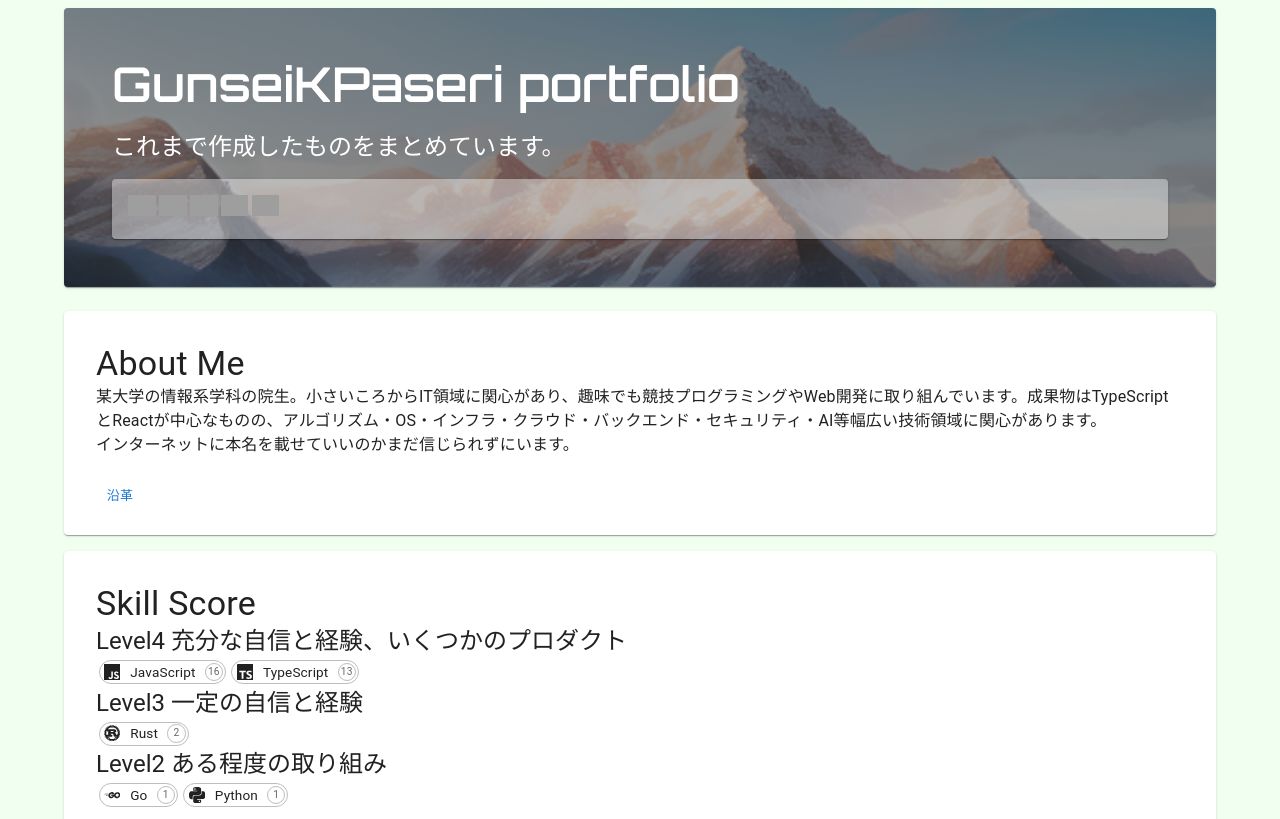
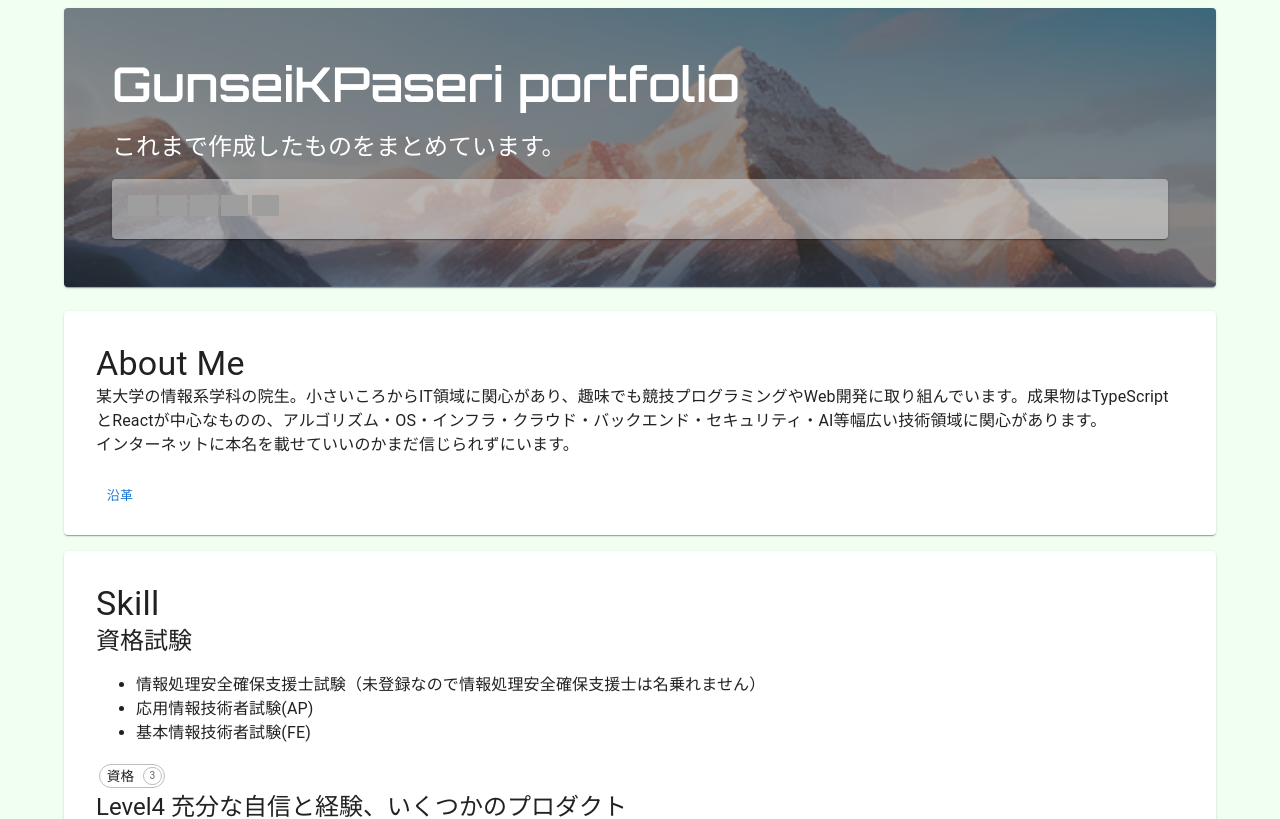
Before and after one commit to GunseiKPaseri/GunseiKPaseri.github.io, a React (Vite) app: page / in a window 1280 px wide. Shown: the top 819 px of the page. Built offline with nearby package versions, Linux system fonts and the light colour scheme; grey boxes are pictures that could not be loaded.

Commit message:
fix: 遷移時の検索クエリ修正

```diff
--- a/src/components/molecules/ContentsCardExpanded.tsx
+++ b/src/components/molecules/ContentsCardExpanded.tsx
@@ -6,8 +6,10 @@ import CardMedia from "@mui/material/CardMedia"
 import Stack from "@mui/material/Stack"
 import Typography from "@mui/material/Typography"
 
+import { useContext } from "react"
 import { useNavigate } from "react-router-dom"
 import type { Source } from "../../sourceMeta.tsx"
+import { appContext, tagOnlyClick } from "../../state/context.ts"
 import { CardLinkButton } from "../atom/CardLinkButton.tsx"
 import { Markdown } from "../atom/Markdown.tsx"
 import { NewBudge } from "../atom/NewBudge.tsx"
@@ -15,6 +17,7 @@ import { TagList } from "./TagList.tsx"
 
 export const ContentsCardExpanded = (props: { source: Source }) => {
   const navigate = useNavigate()
+  const context = useContext(appContext)
   const date = new Date(props.source.date)
   const dateString = `${date.getFullYear()}年${date.getMonth() + 1}月${date.getDate()}日`
 
@@ -47,9 +50,13 @@ export const ContentsCardExpanded = (props: { source: Source }) => {
           <Box sx={{ p: 1, pt: 0 }}>
             <TagList
               tags={props.source.tag}
-              onClick={(_, active) => {
-                if (!active) navigate("/productions")
-                return true
+              onClick={(tag, active) => {
+                if (active) {
+                  return true
+                }
+                context.dispatch(tagOnlyClick(tag))
+                navigate("/productions")
+                return false
               }}
             />
           </Box>
--- a/src/components/template/SkillScore.tsx
+++ b/src/components/template/SkillScore.tsx
@@ -1,8 +1,10 @@
 import Card from "@mui/material/Card"
 import CardContent from "@mui/material/CardContent"
 import Typography from "@mui/material/Typography"
+import { useContext } from "react"
 import { useNavigate } from "react-router-dom"
-import { contentsTagEntries } from "../../sourceMeta"
+import { contentsTagEntries, sources } from "../../sourceMeta"
+import { appContext, tagOnlyClick } from "../../state/context"
 import { TagChip } from "../atom/TagChip"
 
 const skill = [
@@ -13,11 +15,32 @@ const skill = [
 
 export function SkillScore() {
   const navigate = useNavigate()
+  const context = useContext(appContext)
   return (
     <Card sx={{ padding: 2, mb: 2 }}>
       <CardContent>
         <Typography variant="h4" color="inherit">
-          Skill Score
+          Skill
+        </Typography>
+        <Typography variant="h5" color="inherit">
+          資格試験
+        </Typography>
+        <Typography variant="body1" color="inherit">
+          <ul>
+            {sources
+              .filter((x) => x.tag.includes("資格"))
+              .map((x) => (
+                <li key={x.title}>{x.title}</li>
+              ))}
+          </ul>
+          <TagChip
+            key="資格"
+            tag="資格"
+            onClick={(_, active) => {
+              if (!active) navigate("/productions")
+              return true
+            }}
+          />
         </Typography>
         {skill.map(([score, text]) => (
           <div key={score}>
@@ -32,8 +55,12 @@ export function SkillScore() {
                     key={tag}
                     tag={tag}
                     onClick={(_, active) => {
-                      if (!active) navigate("/productions")
-                      return true
+                      if (active) {
+                        return true
+                      }
+                      context.dispatch(tagOnlyClick(tag))
+                      navigate("/productions")
+                      return false
                     }}
                   />
                 ))}
--- a/src/source.tsx
+++ b/src/source.tsx
@@ -311,7 +311,8 @@ export const sourcesOrigin: SourceOmited[] = [
     score: 1,
   },
   {
-    title: "情報処理安全確保支援士試験",
+    title:
+      "情報処理安全確保支援士試験（未登録なので情報処理安全確保支援士は名乗れません）",
     summary: "IPAが行う情報処理技術者試験",
     description:
       "情報セキュリティに関心が高かった頃、理解を深めるため情報処理安全確保支援士試験に取り組みました。合格しましたがセキスペには登録していません。",
--- a/src/state/context.ts
+++ b/src/state/context.ts
@@ -7,7 +7,15 @@ export const tagClick = (tag: ContentsTag) => ({
   payload: { tag },
 })
 
-export type AppAction = ReturnType<typeof tagClick>
+const TagOnlyClickAction = "tagonlyclick" as const
+export const tagOnlyClick = (tag: ContentsTag) => ({
+  type: TagOnlyClickAction,
+  payload: { tag },
+})
+
+export type AppAction =
+  | ReturnType<typeof tagClick>
+  | ReturnType<typeof tagOnlyClick>
 
 type AppState = {
   selectedTags: ContentsTag[]
@@ -29,6 +37,11 @@ export const appReducer: React.Reducer<AppState, AppAction> = (
           ? state.selectedTags.filter((t) => t !== actions.payload.tag)
           : [...state.selectedTags, actions.payload.tag],
       }
+    case TagOnlyClickAction:
+      return {
+        ...state,
+        selectedTags: [actions.payload.tag],
+      }
     default:
       return state
   }
```
